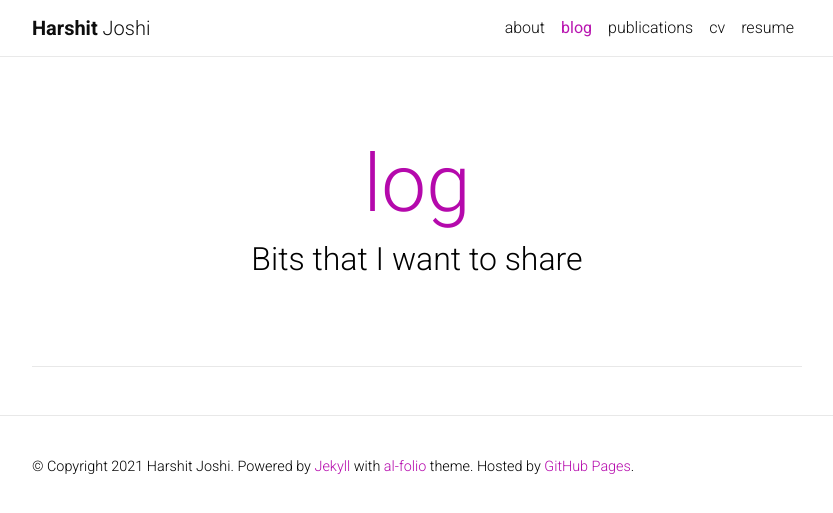
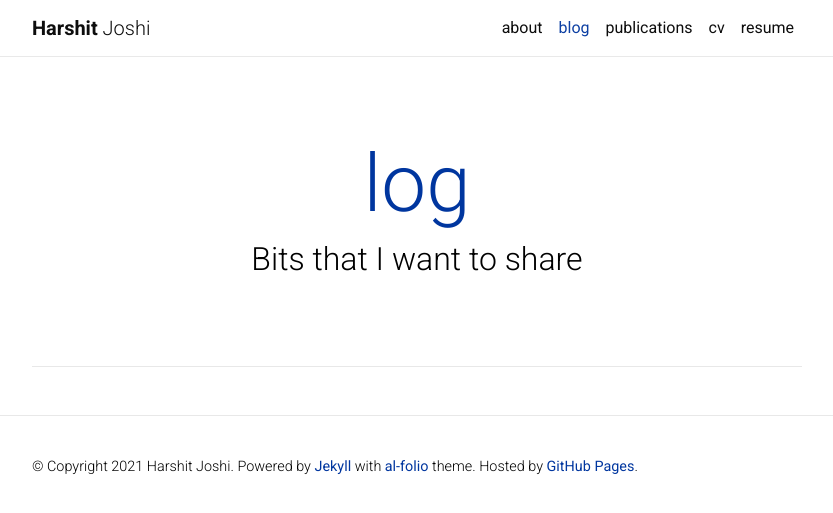
Before and after one commit to duskybomb/duskybomb.github.io, a Jekyll site: the page built from blog/index.html, in a window 1280 px wide. Shown: the top 513 px of the page, without its empty margins (223-1056 px from the left). Built offline with Jekyll 4.4.1, drawn with Linux system fonts in a browser that asks for light colours; nearby versions of some CDN libraries; the list of posts is cut into pages by our own code; a style sheet for code colours, icons or effects is not loaded.

Commit message:
update color and justify

```diff
--- a/_layouts/about.html
+++ b/_layouts/about.html
@@ -25,7 +25,7 @@ layout: default
     </div>
     {% endif %}
 
-    <div class="clearfix">
+    <div class="clearfix" style="text-align: justify;">
       {{ content }}
     </div>
 
--- a/_sass/_base.scss
+++ b/_sass/_base.scss
@@ -9,6 +9,7 @@ p, h1, h2, h3, h4, h5, h6, em, div, span, strong {
 }
 
 a, table.table a {
+  font-weight: 400;
   color: var(--global-theme-color);
   &:hover {
     color: var(--global-theme-color);
--- a/_sass/_themes.scss
+++ b/_sass/_themes.scss
@@ -5,8 +5,8 @@
 :root {
   --global-bg-color: #{$white-color};
   --global-text-color: #{$black-color};
-  --global-theme-color: #{$purple-color};
-  --global-hover-color: #{$light-purple-color};
+  --global-theme-color: #{$blue-color-dark};
+  --global-hover-color: #{$blue-color};
   --global-footer-bg-color: #{$grey-color-dark};
   --global-footer-text-color: #{$grey-color-light};
   --global-footer-link-color: #{$white-color};
```
Also changed, not shown: _bibliography/papers.bib (+7 -3 lines), _pages/publications.md (+1 -0 lines).
